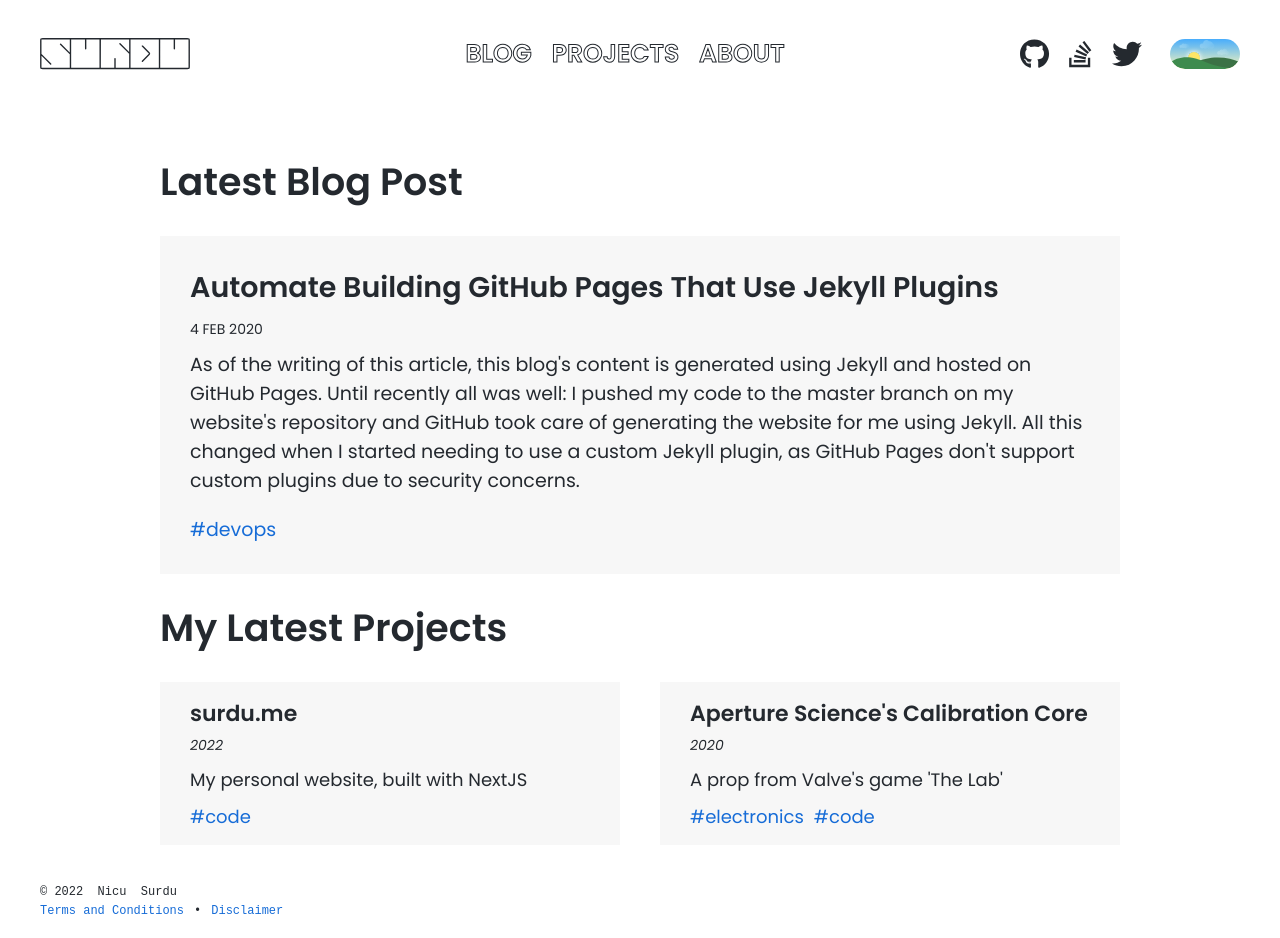
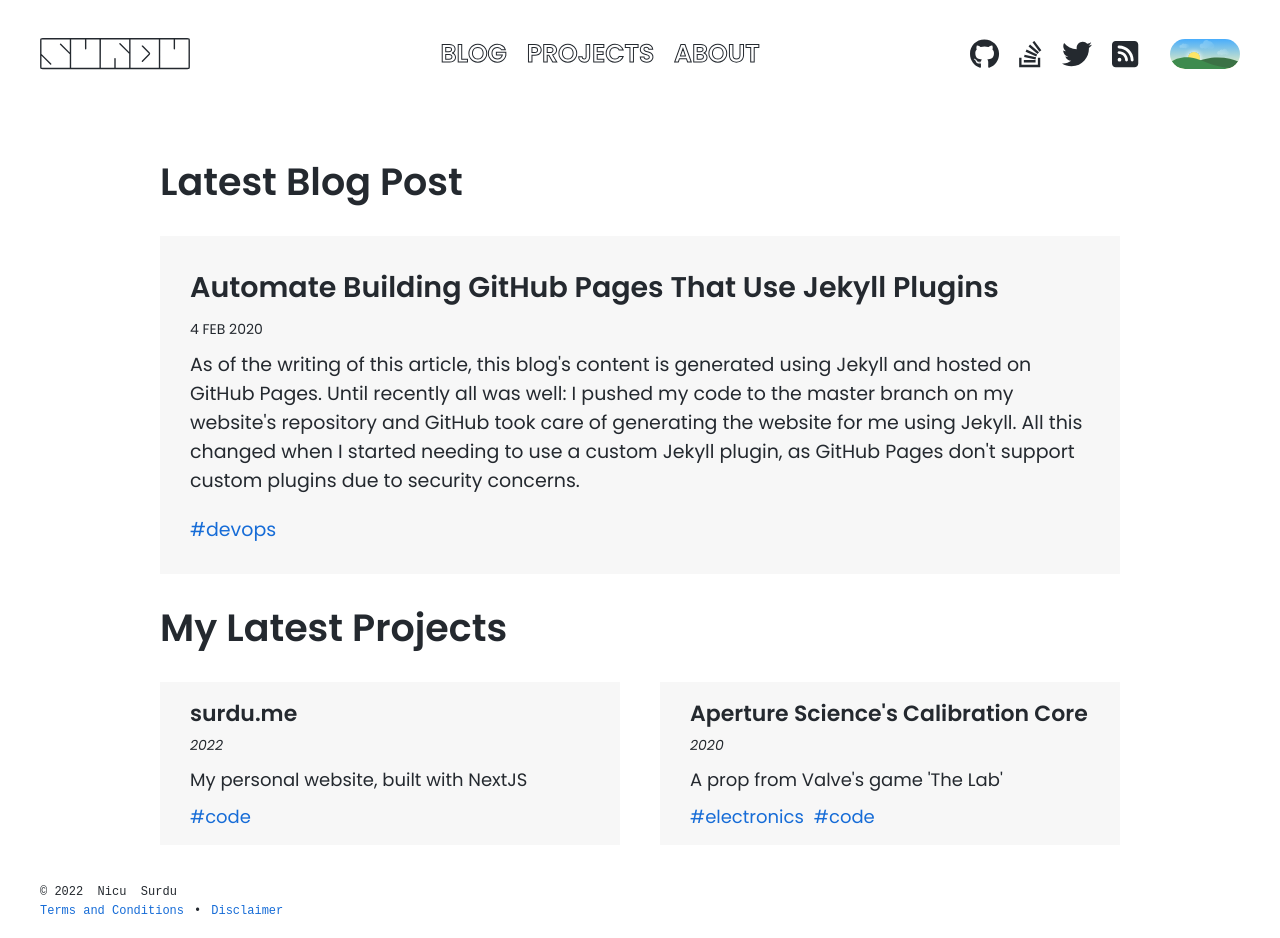
Before and after one commit to surdu/surdu.me, a Next.js app: page / in a window 1280 px wide. Built offline with nearby package versions, Linux system fonts and the light colour scheme.

Commit message:
Added rss link in header

```diff
--- a/components/Layout/Header/Header.module.scss
+++ b/components/Layout/Header/Header.module.scss
@@ -40,7 +40,7 @@
 
 .socialIcons {
   display: flex;
-  width: 13rem;
+  width: 18rem;
   gap: 2rem;
 }
 
--- a/components/Layout/Header/Social/Social.tsx
+++ b/components/Layout/Header/Social/Social.tsx
@@ -4,6 +4,7 @@ import {
 	faTwitter,
 	faStackOverflow,
 } from "@fortawesome/free-brands-svg-icons";
+import { faRssSquare } from "@fortawesome/free-solid-svg-icons";
 import Link from "next/link";
 import clsx from "clsx";
 
@@ -42,6 +43,14 @@ export default function Social(props: SocialProps) {
 					/>
 				</a>
 			</Link>
+			<Link href="/rss/feed.xml">
+				<a aria-label="Blog RSS feed">
+					<FontAwesomeIcon
+						icon={faRssSquare}
+						className={clsx(styles.socialIcon, className)}
+					/>
+				</a>
+			</Link>
 		</>
 	);
 }
--- a/lib/post.ts
+++ b/lib/post.ts
@@ -174,14 +174,13 @@ export function generateRssFeed() {
 		description: "Personal blog of Nicu Surdu",
 		id: siteURL,
 		link: siteURL,
-		image: `${siteURL}/favicon.ico`,
-		favicon: `${siteURL}/favicon.ico`,
+		image: `${siteURL}/favicon/android-chrome-256x256.png`,
+		favicon: `${siteURL}/favicon/favicon.ico`,
 		copyright: `© ${date.getFullYear()} Nicu Surdu`,
 		updated: date,
 		generator: "Feed for Node.js",
 		feedLinks: {
 			rss2: `${siteURL}/rss/feed.xml`,
-			json: `${siteURL}/rss/feed.json`,
 		},
 		author,
 	});
@@ -193,14 +192,12 @@ export function generateRssFeed() {
 			title: post.title,
 			id: url,
 			link: url,
+			image: `${siteURL}/post-covers/${post.slug}.png`,
 			description: post.synopsis,
-			author: [author],
-			contributor: [author],
 			date: new Date(post.date),
 		});
 	});
 
 	fs.mkdirSync("./public/rss", { recursive: true });
 	fs.writeFileSync("./public/rss/feed.xml", feed.rss2());
-	fs.writeFileSync("./public/rss/feed.json", feed.json1());
 }
```
Lines whose indentation alone changed are shown as unchanged.
